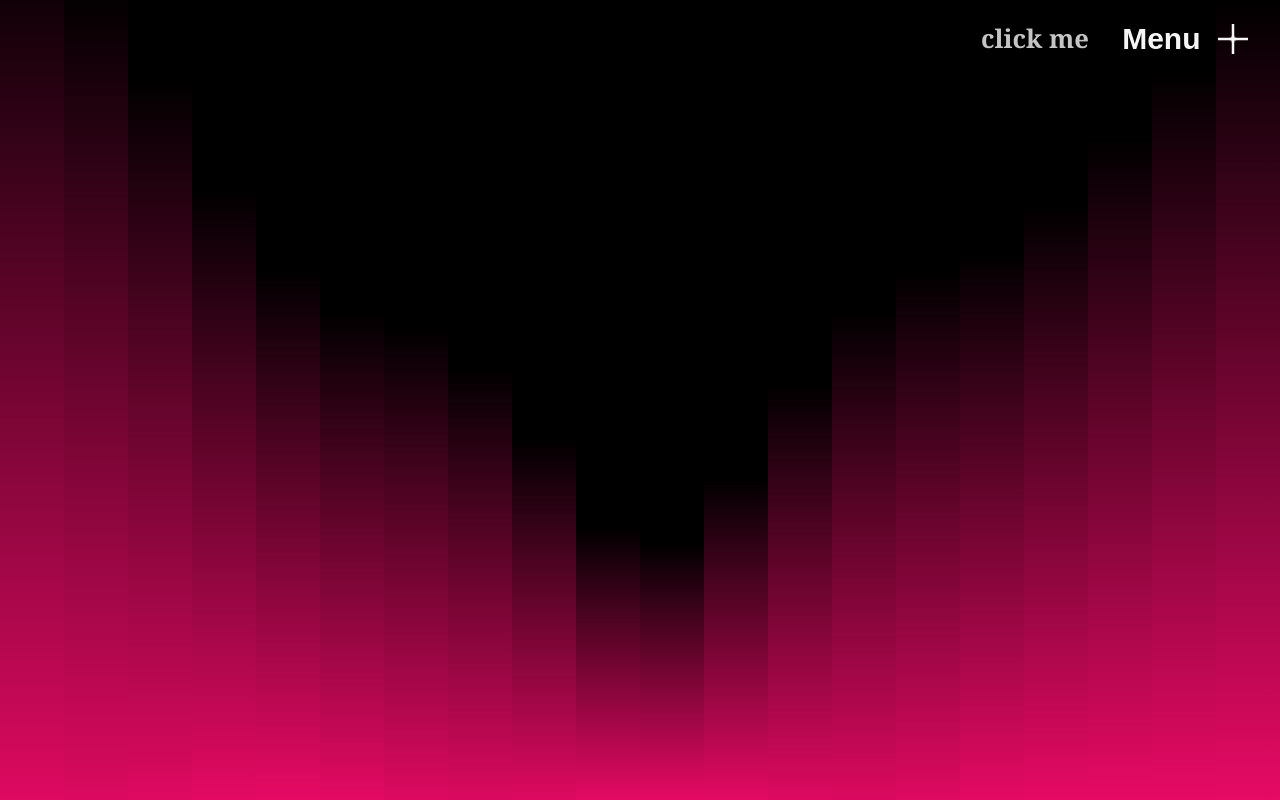
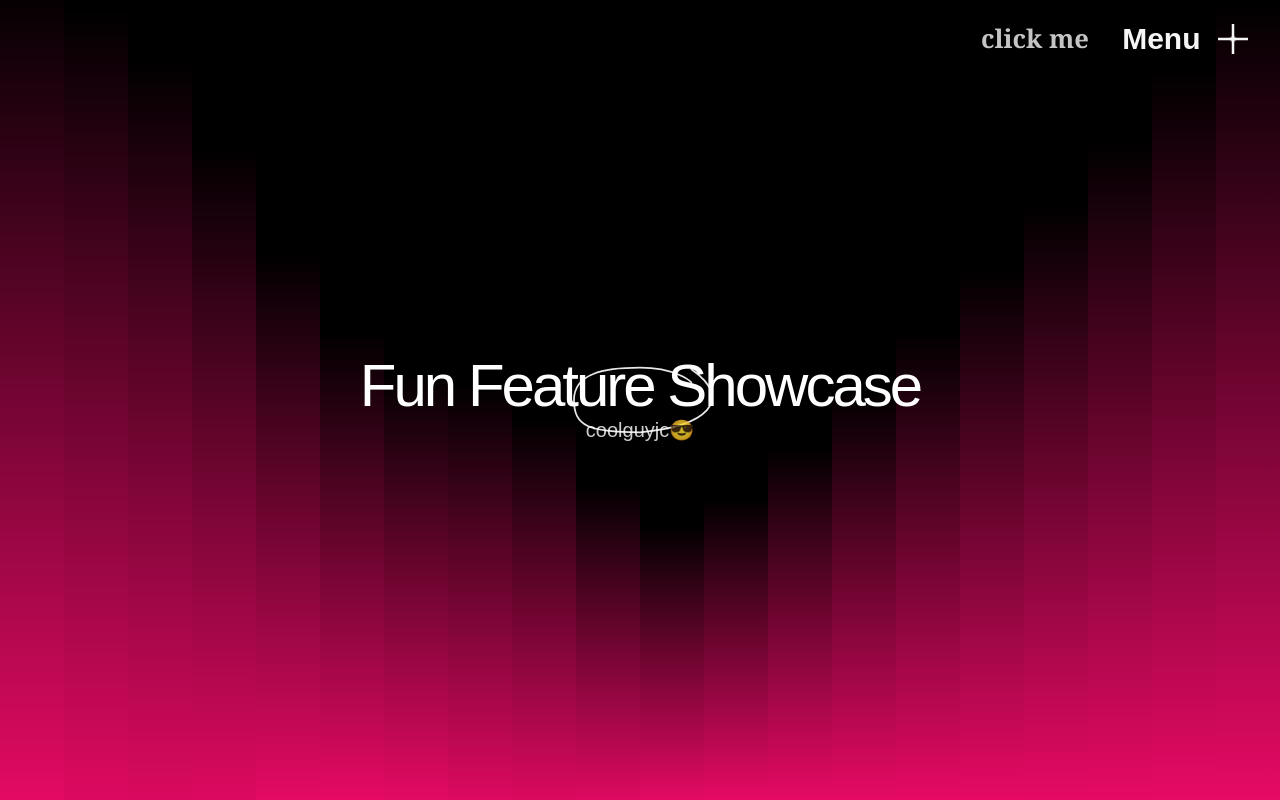
Before and after one commit to jaivanshchawla/FUNshowcase, a Next.js app: page / in a window 1280 px wide. Built offline with nearby package versions, Linux system fonts and the light colour scheme; a web font is replaced by a local one.

Commit message:
text addition

```diff
--- a/package.json
+++ b/package.json
@@ -11,6 +11,7 @@
   "dependencies": {
     "class-variance-authority": "^0.7.1",
     "clsx": "^2.1.1",
+    "framer-motion": "^12.35.0",
     "gsap": "^3.14.2",
     "lucide-react": "^0.577.0",
     "motion": "^12.35.0",
--- a/src/app/page.js
+++ b/src/app/page.js
@@ -2,6 +2,7 @@
 
 import { motion } from "motion/react";
 import { Component } from "@/components/ui/sterling-gate-kinetic-navigation";
+import { HandWrittenTitle } from "@/components/ui/hand-writing-text";
 
 function GradientBars({ bars = 20, colors = ["#e60a64", "transparent"] }) {
   const gradientStyle = `linear-gradient(to top, ${colors.join(", ")})`;
@@ -43,6 +44,12 @@
   return (
     <main className="relative h-screen w-screen overflow-hidden bg-black">
       <GradientBars />
+      <div className="pointer-events-none absolute inset-0 z-[5] flex items-center justify-center px-4">
+        <HandWrittenTitle
+          title="Fun Feature Showcase"
+          subtitle="coolguyjc😎"
+        />
+      </div>
       <div className="absolute inset-0 z-10">
         <Component />
       </div>
--- /dev/null
+++ b/src/components/ui/hand-writing-text.jsx
@@ -0,0 +1,70 @@
+"use client";;
+import { motion } from "framer-motion";
+
+function HandWrittenTitle({
+    title = "Hand Written",
+    subtitle = "Optional subtitle"
+}) {
+    const draw = {
+        hidden: { pathLength: 0, opacity: 0 },
+        visible: {
+            pathLength: 1,
+            opacity: 1,
+            transition: {
+                pathLength: { duration: 2.5, ease: [0.43, 0.13, 0.23, 0.96] },
+                opacity: { duration: 0.5 },
+            },
+        },
+    };
+
+    return (
+        <div className="relative w-full max-w-4xl mx-auto py-24">
+            <div className="absolute inset-0">
+                <motion.svg
+                    width="100%"
+                    height="100%"
+                    viewBox="0 0 1200 600"
+                    initial="hidden"
+                    animate="visible"
+                    className="w-full h-full">
+                    <title>KokonutUI</title>
+                    <motion.path
+                        d="M 950 90
+                           C 1250 300, 1050 480, 600 520
+                           C 250 520, 150 480, 150 300
+                           C 150 120, 350 80, 600 80
+                           C 850 80, 950 180, 950 180"
+                        fill="none"
+                        strokeWidth="12"
+                        stroke="currentColor"
+                        strokeLinecap="round"
+                        strokeLinejoin="round"
+                        variants={draw}
+                        className="text-black dark:text-white opacity-90" />
+                </motion.svg>
+            </div>
+            <div
+                className="relative text-center z-10 flex flex-col items-center justify-center">
+                <motion.h1
+                    className="text-4xl md:text-6xl text-black dark:text-white tracking-tighter flex items-center gap-2"
+                    initial={{ opacity: 0, y: 20 }}
+                    animate={{ opacity: 1, y: 0 }}
+                    transition={{ delay: 0.5, duration: 0.8 }}>
+                    {title}
+                </motion.h1>
+                {subtitle && (
+                    <motion.p
+                        className="text-xl text-black/80 dark:text-white/80"
+                        initial={{ opacity: 0 }}
+                        animate={{ opacity: 1 }}
+                        transition={{ delay: 1, duration: 0.8 }}>
+                        {subtitle}
+                    </motion.p>
+                )}
+            </div>
+        </div>
+    );
+}
+
+
+export { HandWrittenTitle }
```
Also changed, not shown: 1 other file (tests, documents, lock files or other folders).
